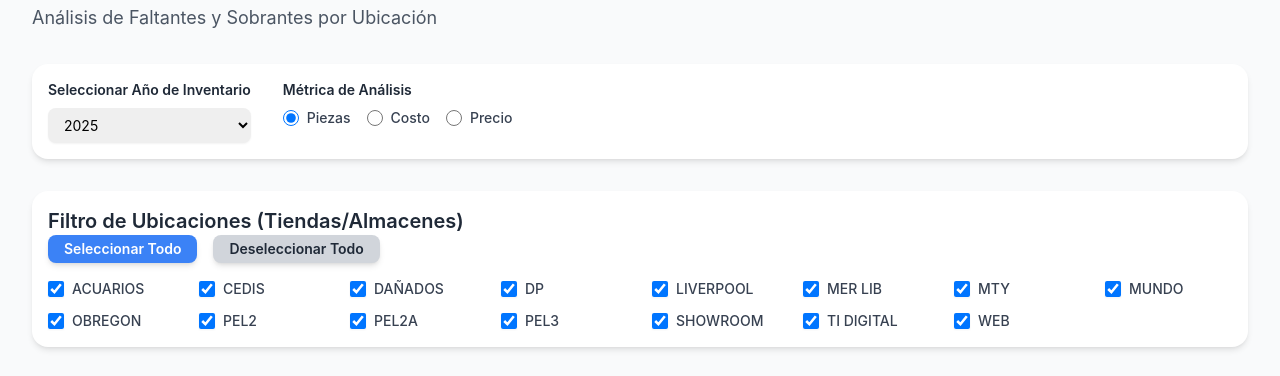
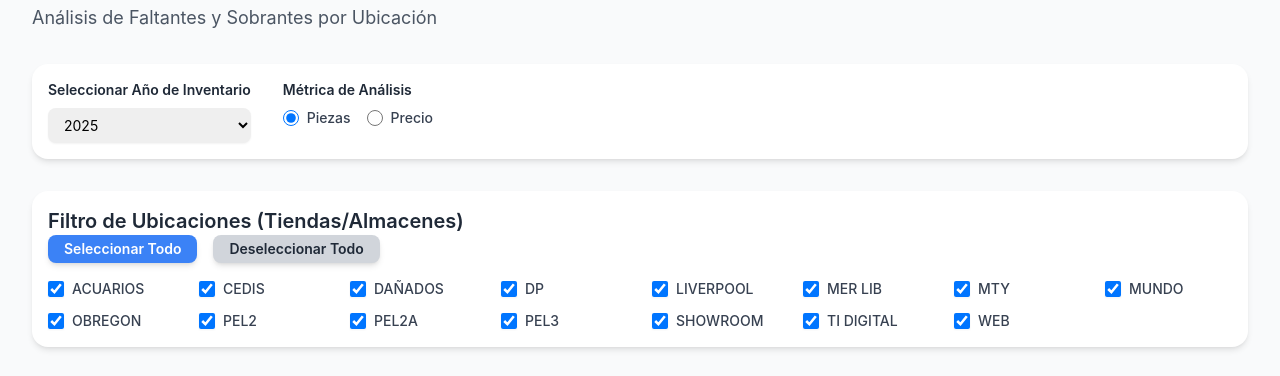
Before and after one commit to ADYGAMI/inventario2025, a plain HTML site: page particular.html in a window 1280 px wide. Shown: the part 76-452 px from the top of the page. Drawn offline with nearby package versions, Linux system fonts and the light colour scheme.

```diff
--- a/particular.html
+++ b/particular.html
@@ -727,7 +727,6 @@
             const metricSelectContainer = document.getElementById('metric-select');
             const metrics = [
                 { value: 'PIEZAS', label: 'Piezas', defaultChecked: true },
-                { value: 'COSTO', label: 'Costo' },
                 { value: 'PRECIO', label: 'Precio' }
             ];
 
@@ -852,4 +851,5 @@
 
     </script>
 </body>
+
 </html>
```
